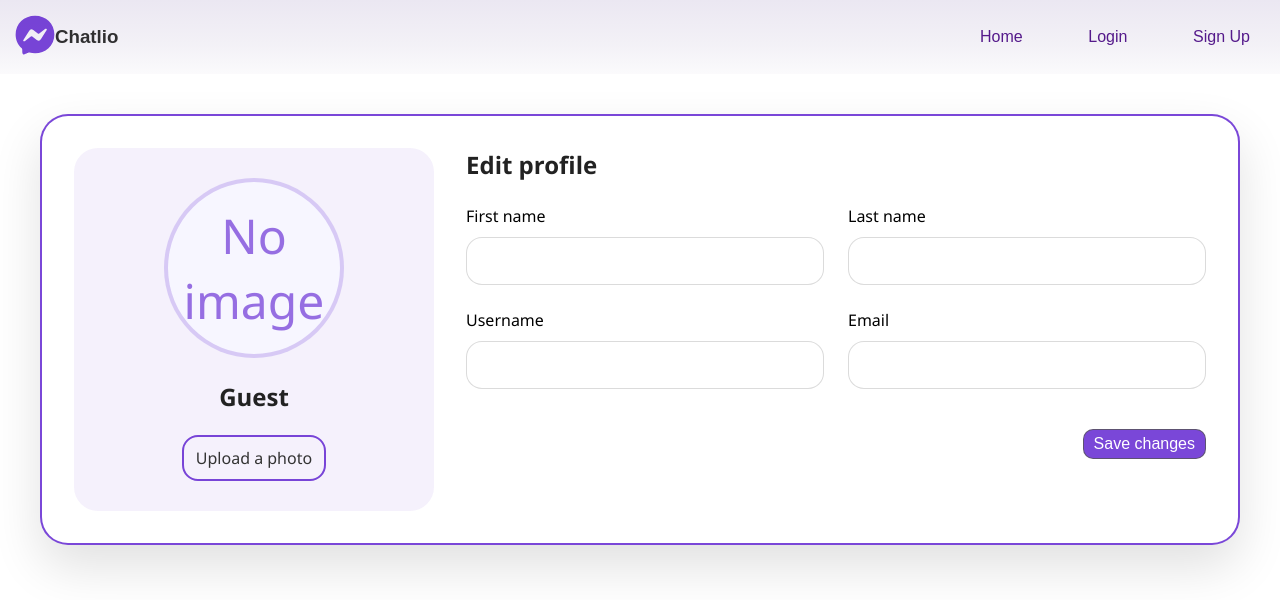
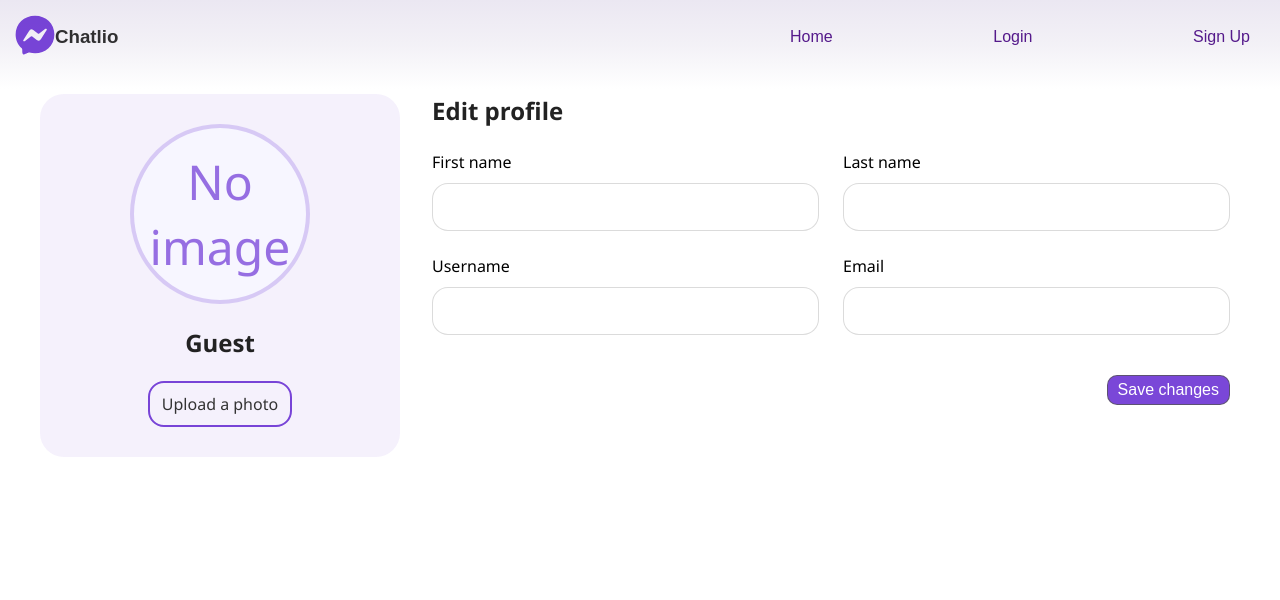
Before and after one commit to israel1jol/Chatlio, a React app in the folder client/: page /profile in a window 1280 px wide. Shown: the top 600 px of the page. Built offline with nearby package versions, Linux system fonts and the light colour scheme; no server answers; sample sign-in values are in the browser's storage.

Commit message:
Updated commit

```diff
--- a/client/src/Components/ChatRoom.js
+++ b/client/src/Components/ChatRoom.js
@@ -1,4 +1,4 @@
-import React, { useEffect, useState } from "react";
+import React, { useEffect, useState, useRef } from "react";
 import { io } from "socket.io-client";
 import { useLocation, useNavigate } from "react-router-dom";
 import { useSelector, useDispatch } from "react-redux";
@@ -21,6 +21,7 @@ const ChatRoom = ({addr}) => {
     const [msg, setMsg] = useState("");
     const [userId, setUserId] = useState("");
     const [isLoading, setIsLoading] = useState(true);
+    const chatRef = useRef(null);
 
     useEffect(() => {
         if(!localStorage.getItem("refToken")){
@@ -82,6 +83,12 @@ const ChatRoom = ({addr}) => {
     }, [socket])
 
     useEffect(() => {
+        if (chatRef.current) {
+            chatRef.current.scrollTop = chatRef.current.scrollHeight;
+        }
+    }, [messages]);
+
+    useEffect(() => {
         return () => {
             socket.emit("leaving", roomId, (err) => {
                 if(err){
@@ -131,7 +138,7 @@ const ChatRoom = ({addr}) => {
                         <main>
                             <div className="chat-bg">
                                 <div className="chat-setting">
-                                    <div className="chat-stage-layout">
+                                    <div className="chat-stage-layout" ref={chatRef}>
                                         <ul>
                                             {
                                                 messages.map(message => (
--- a/client/src/Components/Navbar.js
+++ b/client/src/Components/Navbar.js
@@ -10,9 +10,11 @@ const Navbar = ({addr}) => {
     const [toggled, setToggled] = useState(false);
     const user = useSelector(store => store.auth);
 
+
     const menuBtnHandler = () => {
         const burger_menu = document.getElementById("hamburger-btn");
         const nav = document.getElementById("responsive-nav");
+        document.body.classList.toggle('no-scroll');
         if(!toggled){
             burger_menu.classList.add("open");
             nav.classList.add("open");
@@ -56,13 +58,14 @@ const Navbar = ({addr}) => {
              <div className="responsive-nav-view">
                  <div className="user-profile-details">
                     { user.user.profileImage !== "" ? <img src={user.user.profileImage} /> : <FaUserCircle className="user-icon"/> }
-                    <Link to="/profile" className="link" style={{margin:"12px"}}>Profile</Link>
+
                  </div>
                  <div className="hamburger-btn" id="hamburger-btn" onClick={menuBtnHandler}></div>
                  <nav className="responsive-nav" id="responsive-nav">
                      <ul>
                          <li><Link to="/" className="nav-link" onClick={menuBtnHandler}>Home</Link></li>
                          <li><Link to="/explore" className="nav-link" onClick={menuBtnHandler}>Explore</Link></li>
+                         <li><Link to="/profile" className="nav-link" onClick={menuBtnHandler}>Profile</Link></li>
                          <li><p className="logout-btn nav-link" onClick={(e) => logout()}>Logout</p></li>
                      </ul>
                  </nav>
--- a/client/src/Pages/Profile.js
+++ b/client/src/Pages/Profile.js
@@ -164,6 +164,7 @@ const Profile = ({ addr }) => {
 
     return (
         <div className="profile-page">
+            <div className="test-comp">
                 <div className="profile-card">
                     <aside className="profile-sidebar">
                         <div className="profile-avatar">
@@ -227,6 +228,7 @@ const Profile = ({ addr }) => {
                     </main>
                 </div>
             </div>
+        </div>
     );
 };
 
--- a/client/src/scss/_app.scss
+++ b/client/src/scss/_app.scss
@@ -33,7 +33,6 @@
       rgba(25, 3, 105, 0.158)
     );
   };
-  overflow: hidden;
   height: 100vh;
 }
 
--- a/client/src/scss/_home.scss
+++ b/client/src/scss/_home.scss
@@ -1,3 +1,5 @@
+
+
 .home-header {
   display: block;
   margin: 10px auto;
@@ -88,13 +90,12 @@
   height: 90vh;
   overflow-y: scroll;
   opacity: 0;
-  padding: 40px 20px;
+  padding: 30px;
   position: absolute;
   top: 25vh;
   left: 0;
   transition: 0.13s ease;
   transform: scaleY(0) translateY(100vh);
-  scrollbar-width: thin;
 
   @include second-mobile-responsiveness {
     margin:0 6px;
--- a/client/src/scss/_navbar.scss
+++ b/client/src/scss/_navbar.scss
@@ -3,6 +3,11 @@
   overflow: hidden;
   padding: 15px;
   font-family: sans-serif;
+
+  @include second-mobile-responsiveness{
+    padding:10px 10px 0 10px;
+
+  }
 
   .navbar {
     width: 100%;
@@ -47,7 +52,7 @@
       ul {
         padding: 12px 15px;
         z-index: 100;
-        width: 30%;
+        width: 49%;
         display: flex;
         justify-content: space-between;
         list-style: none;
@@ -114,7 +119,8 @@
           text-shadow: 2px 1px 2px rgba(113, 2, 204, 0.096);
           text-decoration: none;
           margin: 0 5px;
-          color: rgba(0, 0, 0, 0.699);
+          color: $app-def-color;
+
         }
       }
 
@@ -184,10 +190,10 @@
       }
 
       .responsive-nav {
-        height: 100vh;
+        height: 100%;
         width: 105vw;
-        z-index: 100000;
-        position: absolute;
+        z-index: 100000000;
+        position: fixed;
         background-color: rgba(22, 0, 62, 0.905);
         top: 0vh;
         transform: scale(0) translateX(0vw) translateY(0vh);
--- a/client/src/scss/_profile.scss
+++ b/client/src/scss/_profile.scss
@@ -1,22 +1,34 @@
 .profile-page {
-  padding: 40px 32px;
-  background-color: $app-bg-color;
+  padding: 10px 32px;
   display: flex;
   justify-content: center;
   align-items: flex-start;
+  position: relative;
+    @include second-mobile-responsiveness{
+    min-height: 90vh;
+
+  }
+
 }
 
 .profile-card {
   width: 100%;
   max-width: 1200px;
   display: grid;
-  @include box-check($app-def-color);
+  overflow: scroll;
   grid-template-columns: 360px 1fr;
   gap: 2rem;
-  padding: 32px;
-  background: #fff;
-  border-radius: 28px;
-  box-shadow: 0 22px 50px rgba(0, 0, 0, 0.12);
+  padding: 10px 10px 10px 0;
+  // scrollbar-width: thin;
+
+  @include second-mobile-responsiveness{
+    max-width:none;
+    max-height: 100%;
+  }
+
+  // @media screen and (max-height:670px) {
+  //   max-height: 550px;
+  // }
 }
 
 .profile-sidebar {
@@ -185,6 +197,29 @@
   color: #8a1c1c;
 }
 
+.test-comp{
+  width: 100%;
+  display: flex;
+  overflow: hidden;
+  justify-content: center;
+  // background: #fff;
+  // border-radius: 28px;
+  // box-shadow: 0 22px 50px rgba(0, 0, 0, 0.12);
+  // @include box-check($app-def-color);
+  @include second-mobile-responsiveness{
+    display: block;
+    position: absolute;
+    bottom: 1px;
+    width: 90%;
+    height: 95%;
+  }
+
+  @media(max-height:670px){
+    height: 97%;
+
+  }
+}
+
 @media (max-width: 960px) {
   .profile-page {
     align-items: stretch;
@@ -206,10 +241,11 @@
   }
 }
 
+
+
 @media (max-width: 600px) {
   .profile-page {
-    padding: 24px 16px;
-    align-items: stretch;
+    padding: 20px 3px;
   }
 
   .profile-card {
--- a/client/src/scss/main.scss
+++ b/client/src/scss/main.scss
@@ -13,23 +13,26 @@
   scroll-behavior: smooth;
 }
 
-body {
-  font-family: "Segoe UI", Tahoma, Geneva, Verdana, sans-serif;
+.no-scroll {
   overflow: hidden;
 }
 
-::-webkit-scrollbar {
-  width: 7px;
-  margin: 6px;
-  padding: 6px;
+body {
+  font-family: "Segoe UI", Tahoma, Geneva, Verdana, sans-serif;
+  overflow-x:hidden ;
 }
 
-::-webkit-scrollbar-track {
-  border-radius: 12px;
-  background-color: transparent;
+::-webkit-scrollbar {
+  width: 4px;
 }
+
 
 ::-webkit-scrollbar-thumb {
   border-radius: 12px;
-  background-color: rgba(0, 0, 0, 0.589);
+  background-color: rgba(9, 9, 9, 0.589);
 }
+
+::-webkit-scrollbar-corner
+{
+  display: none;
+}
```
Also changed, not shown: client/src/scss/_chat.scss (+42 -12 lines), client/src/scss/_variables.scss (+7 -1 lines), client/src/Pages/Home.js (line endings or trailing spaces). Lines whose indentation alone changed are shown as unchanged.
